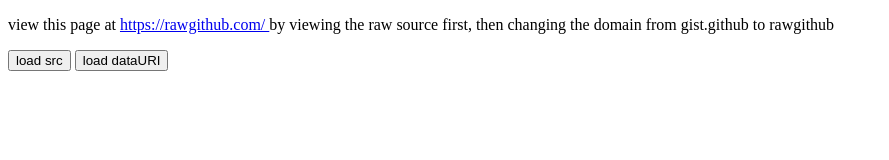
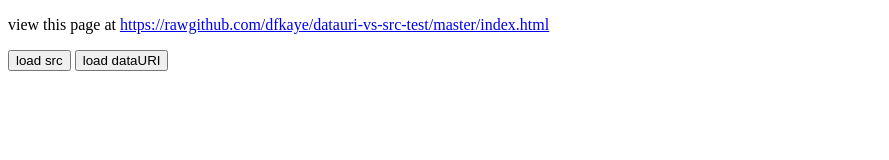
Before and after one commit to dfkaye/datauri-vs-src-test, a plain HTML site: page index.html in a window 1280 px wide. Shown: the whole page, without its empty margins (0-889 px from the left). Drawn offline with nearby package versions, Linux system fonts and the light colour scheme.

Commit message:
Update index.html

```diff
--- a/index.html
+++ b/index.html
@@ -9,11 +9,9 @@
   <body>
     <p>
       view this page at
-      <a href='https://rawgithub.com/'>
-        https://rawgithub.com/
+      <a href='https://rawgithub.com/dfkaye/datauri-vs-src-test/master/index.html'>
+        https://rawgithub.com/dfkaye/datauri-vs-src-test/master/index.html
       </a>
-      by viewing the raw source first,
-      then changing the domain from gist.github to rawgithub
     </p>
     <button type='button' id='loadSrc' onclick='loadBySrc()'>load src</button>
     <button type='button' id='loadDataURI' onclick='loadByDataURI()'>load dataURI</button>
```
